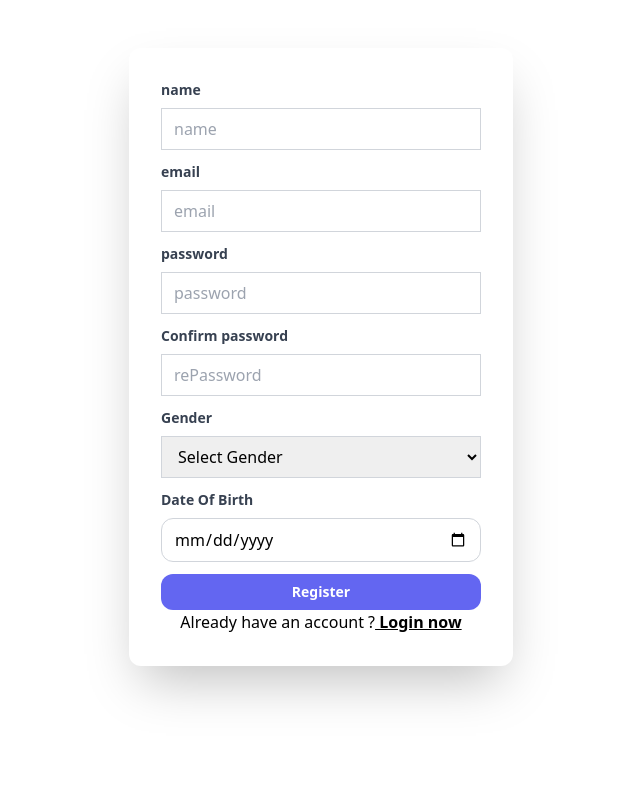
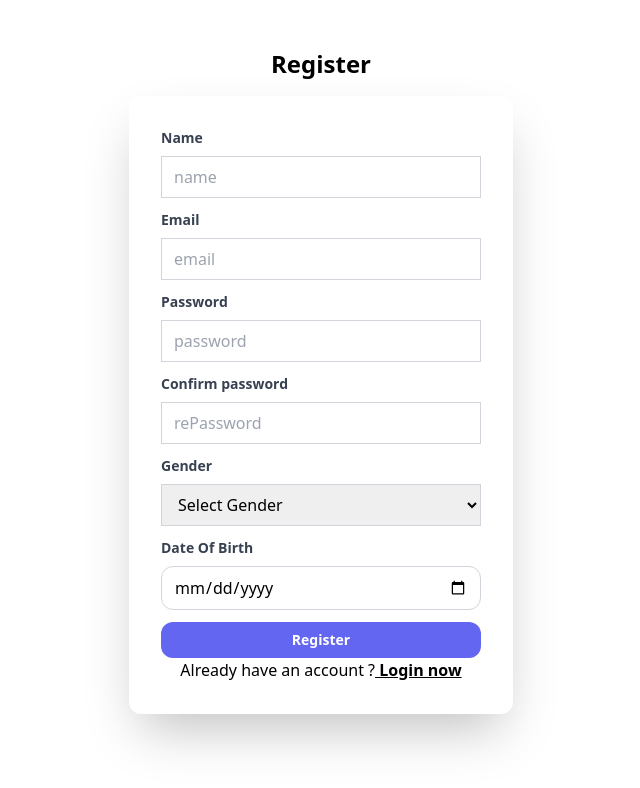
Before and after one commit to Mohamed4Hesham/social-Media-clone, a React (Vite) app: page /register in a window 1280 px wide. Shown: the top 788 px of the page, without its empty margins (319-959 px from the left). Built offline with nearby package versions, Linux system fonts and the light colour scheme.

Commit message:
Enhancments

```diff
--- a/src/pages/Register/Register.tsx
+++ b/src/pages/Register/Register.tsx
@@ -4,21 +4,23 @@ import {useFormik} from 'formik'
 import { useDispatch } from "react-redux"
 import { Link } from "react-router-dom"
 import * as yup from 'yup'
+import React from 'react' ;
+import { Loader } from "lucide-react"
 const Inputs =[
     {
-        label:'name',
+        label:'Name',
         type:'text',
         placeholder:'name',
         name:'name'
     },
     {
-        label:'email',
+        label:'Email',
         type:'text',
         placeholder:'email',
         name:'email'
     },
     {
-        label:'password',
+        label:'Password',
         type:'password',
         placeholder:'password',
         name:'password'
@@ -33,6 +35,8 @@ const Inputs =[
 ]
 const Register = () => {
     const dispatch = useDispatch();
+    // isLoading to show spinner in the Register button
+    const [isLoading,setIsLoading] = React.useState(false);
     // Validation schema from yup
     const validationSchema = yup.object({
         name: yup.string().min(2,'The entered name is too short ').max(20,'The entered name is too long').required('The name is required'),
@@ -51,15 +55,17 @@ const Register = () => {
             dateOfBirth:'',
         },
         onSubmit: (values)=>{
-            const res = dispatch(handleSignup(values));
-            console.log(res)
+            {/* isLoading to show spinner but it's not working 😒😒😒😒😒 */}
+            setIsLoading(true);
+            dispatch(handleSignup(values));
+            setIsLoading(false);
+
         },
         validationSchema,
 })
     return <>
     <div className=" container mx-auto p-2 " >
-
-
+        <h2 className="text-2xl font-bold mb-4 text-center">Register</h2>
     <form onSubmit={formikValues.handleSubmit} className="   w-full max-w-sm mx-auto bg-white p-8 rounded-xl shadow-2xl ">
         {Inputs.map((input , index) => <Input
         key={index}
@@ -98,14 +104,19 @@ const Register = () => {
         )}
 
         </div>
+
+
         <div className="mb-3">
         <label className="block text-start text-gray-700 text-sm font-bold mb-2" htmlFor="dateOfBirth">Date Of Birth</label>
         <input className="w-full px-3 py-2 border border-gray-300 rounded-xl focus:outline-none focus:border-indigo-500 " type="date" name="dateOfBirth" value={formikValues.values.dateOfBirth} onChange={formikValues.handleChange} onBlur={formikValues.handleBlur} />
         </div>
+
+
         <div className="flex flex-col">
         <button className="w-full bg-indigo-500 text-white text-sm font-bold py-2 px-4 rounded-xl hover:bg-indigo-600 transition duration-300"
         type="submit">
-        Register
+            { !isLoading ?  'Register' : <Loader className="animate-spin w-4 h-4 inline" /> }
+
         </button>
         <span>  Already have an account ?
         <Link className="underline font-bold  " to={'/login'} > Login now</Link>
--- a/src/redux/slices/UserSlice.ts
+++ b/src/redux/slices/UserSlice.ts
@@ -26,6 +26,7 @@ const userSlice = createSlice({
         builder.addCase(handleSignup.fulfilled,(state,action)=>{
             console.log(state);
             console.log(action);
+
         })
         builder.addCase(handleSignup.rejected,(state,action)=>{
             console.log(state);
```
